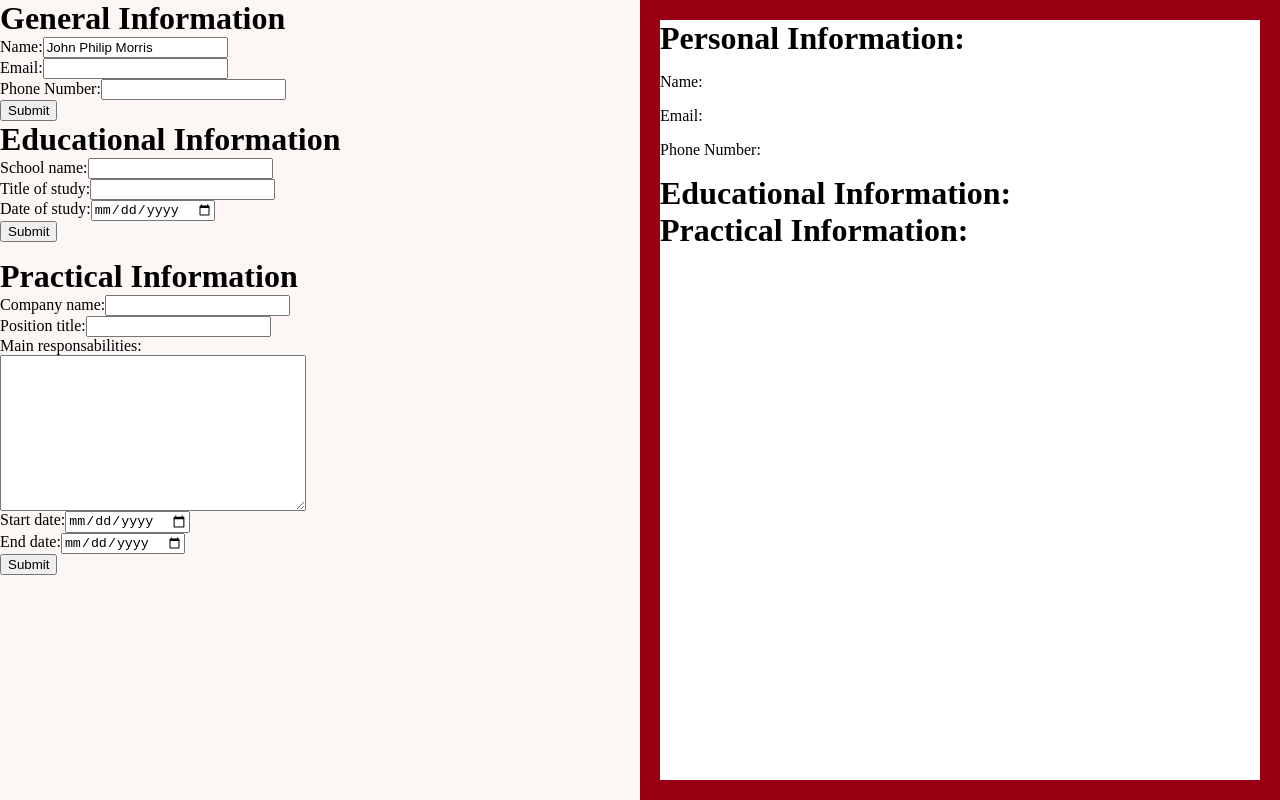
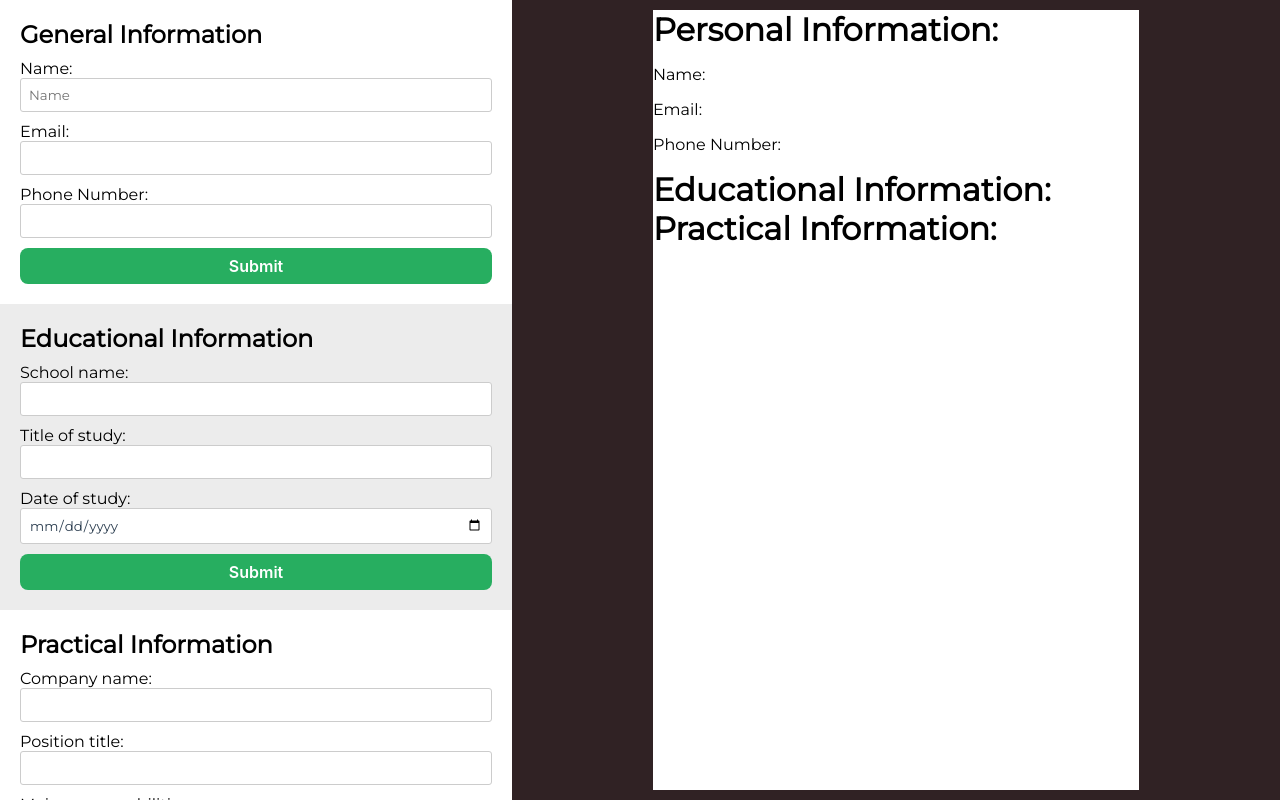
Before and after one commit to beMimg/cv-app, a React (Vite) app: page / in a window 1280 px wide. Built offline with nearby package versions, Linux system fonts and the light colour scheme.

Commit message:
style left-side complete

```diff
--- a/src/App.jsx
+++ b/src/App.jsx
@@ -115,9 +115,11 @@ function App() {
           <h1>Practical Information:</h1>
           {allJobs.map((job) => (
             <div key={job.id}>
-              <p>{job.companyName}</p>
-              <p>{job.positionTitle}</p>
-              <p>{job.mainResponsabilities}</p>
+              <p>Company name:{job.companyName}</p>
+              <p>Position title:{job.positionTitle}</p>
+              <p>Main responsabilities:{job.mainResponsabilities}</p>
+              <p>Start date: {job.startDate}</p>
+              <p>End date: {job.endDate}</p>
             </div>
           ))}
         </div>
--- a/src/EducationalInfo.jsx
+++ b/src/EducationalInfo.jsx
@@ -20,8 +20,8 @@ export function FormEducationalInfo({ handleSubmit }) {
   }
 
   return (
-    <>
-      <h1>Educational Information</h1>
+    <div className="form-section middle">
+      <h1 className="form-title">Educational Information</h1>
       <form onSubmit={handleFormSubmit}>
         <div>
           <label htmlFor="school-name">School name:</label>
@@ -55,7 +55,7 @@ export function FormEducationalInfo({ handleSubmit }) {
         </div>
         <button type="submit">Submit</button>
       </form>
-    </>
+    </div>
   );
 }
 
@@ -64,6 +64,7 @@ export function DisplayStudyEditDelete({ allStudies, onDelete, onEdit }) {
     <ul>
       {allStudies.map((study) => {
         return (
+          <div className="created-form">
             <li key={study.id}>
               <label htmlFor="school-name">School name:</label>
               <input
@@ -83,8 +84,11 @@ export function DisplayStudyEditDelete({ allStudies, onDelete, onEdit }) {
                 value={study.dateOfStudy}
                 onChange={(e) => onEdit("date-of-study", study.id, e)}
               />
-            <button onClick={() => onDelete(study.id)}>Delete</button>
+              <button className="delete-btn" onClick={() => onDelete(study.id)}>
+                Delete
+              </button>
             </li>
+          </div>
         );
       })}
     </ul>
--- a/src/FormGeneralInfo.jsx
+++ b/src/FormGeneralInfo.jsx
@@ -1,7 +1,7 @@
 import { useState } from "react";
 
 export function FormGeneralInfo({ handleSubmit }) {
-  const [name, setName] = useState("John Philip Morris");
+  const [name, setName] = useState("");
   const [email, setEmail] = useState("");
   const [phoneNumber, setPhoneNumber] = useState("");
   const [isSubmit, setIsSubmit] = useState(false);
@@ -15,7 +15,7 @@ export function FormGeneralInfo({ handleSubmit }) {
   }
 
   return (
-    <>
+    <div className="form-section">
       <h1 className="form-title">General Information</h1>
       {isSubmit ? (
         <button onClick={() => setIsSubmit(false)}>Edit</button>
@@ -29,6 +29,7 @@ export function FormGeneralInfo({ handleSubmit }) {
               id="full-name"
               value={name}
               onChange={(e) => setName(e.target.value)}
+              placeholder="Name"
             />
           </div>
           <div>
@@ -54,6 +55,6 @@ export function FormGeneralInfo({ handleSubmit }) {
           <button type="submit">Submit</button>
         </form>
       )}
-    </>
+    </div>
   );
 }
--- a/src/PracticalInfo.jsx
+++ b/src/PracticalInfo.jsx
@@ -26,8 +26,8 @@ export function FormPracticalInfo({ handleSubmit }) {
   }
 
   return (
-    <>
-      <h1>Practical Information</h1>
+    <div className="form-section">
+      <h1 className="form-title">Practical Information</h1>
       <form onSubmit={handleFormSubmit}>
         <div>
           <label htmlFor="company-name">Company name:</label>
@@ -72,7 +72,7 @@ export function FormPracticalInfo({ handleSubmit }) {
         </div>
         <button type="submit">Submit</button>
       </form>
-    </>
+    </div>
   );
 }
 
@@ -81,6 +81,7 @@ export function DisplayJobEditDelete({ allJobs, onDelete, onEdit }) {
     <ul>
       {allJobs.map((job) => {
         return (
+          <div className="created-form">
             <li key={job.id}>
               <label htmlFor="company-name">Company name:</label>
               <input
@@ -100,6 +101,7 @@ export function DisplayJobEditDelete({ allJobs, onDelete, onEdit }) {
               <textarea
                 value={job.mainResponsabilities}
                 onChange={(e) => onEdit("main-responsabilities", job.id, e)}
+                className="responsabilities"
               ></textarea>
               <label htmlFor="start-date">Start date:</label>
               <input
@@ -113,8 +115,11 @@ export function DisplayJobEditDelete({ allJobs, onDelete, onEdit }) {
                 value={job.endDate}
                 onChange={(e) => onEdit("end-date", job.id, e)}
               />
-            <button onClick={() => onDelete(job.id)}> Delete</button>
+              <button className="delete-btn" onClick={() => onDelete(job.id)}>
+                Delete
+              </button>
             </li>
+          </div>
         );
       })}
     </ul>
--- a/src/index.css
+++ b/src/index.css
@@ -1,9 +1,20 @@
+@import url(https://fonts.googleapis.com/css?family=Montserrat);
+
 body {
   width: 100vw;
   height: 100vh;
   margin: 0;
+  font-family: montserrat, arial, verdana;
 }
 
+ul {
+  list-style-type: none;
+  margin: 0;
+  padding: 0;
+  display: flex;
+  flex-direction: column;
+  gap: 20px;
+}
 h1,
 h2,
 h3,
@@ -21,28 +32,129 @@ h6 {
   padding: 0;
   max-width: none;
   display: grid;
-  grid-template-columns: 1fr 1fr;
+  grid-template-columns: 40% 60%;
 }
 
 .left-side-main {
-  background-color: #fcf6f5;
+  background-color: #3831bd;
+  font-size: 16px;
+  overflow: auto;
 }
 
 .right-side-main {
   max-height: 100vh;
-  padding: 20px;
-  background-color: #990011;
+  background-color: #302224;
+  padding: 10px;
+  display: flex;
+  align-items: center;
+  justify-content: center;
 }
 
 .cv {
   background-color: white;
   height: 100%;
+  width: 65%;
+}
+
+.left-side-main label {
+  font-size: 1rem;
 }
 
 .responsabilities {
   display: flex;
   flex-direction: column;
 }
+
 .responsabilities textarea {
-  max-width: 300px;
+  max-width: 400px;
 }
+
+form {
+  display: flex;
+  flex-direction: column;
+  gap: 10px;
+}
+.form-title {
+  margin-bottom: 10px;
+  font-size: 1.5rem;
+}
+
+form div {
+  display: flex;
+  flex-direction: column;
+}
+
+form button {
+  background-color: #27ae60;
+  border-radius: 8px;
+  border-style: none;
+  color: #fff;
+  cursor: pointer;
+  font-family: Inter, -apple-system, system-ui, "Segoe UI", Helvetica, Arial,
+    sans-serif;
+  font-size: 16px;
+  font-weight: 600;
+  padding: 8px 15px;
+  position: relative;
+  transition: all 0.3s;
+}
+
+form button:hover {
+  background-color: #1e8449;
+  transform: translateY(0);
+  transition-duration: 0.35s;
+}
+
+.form-section {
+  background-color: white;
+  padding: 20px;
+}
+
+.form-section.middle {
+  background-color: rgb(236, 236, 236);
+}
+
+input {
+  padding: 8px;
+  border: 1px solid #ccc;
+  border-radius: 3px;
+  width: 100%;
+  box-sizing: border-box;
+  font-family: montserrat;
+  color: #2c3e50;
+}
+
+input:focus {
+  border: 2px solid rgb(45, 45, 199);
+  outline: none;
+}
+
+.created-form {
+  background-color: rgb(213, 213, 213);
+  padding: 20px;
+  border: 1px solid black;
+  margin: 30px;
+  border-radius: 5px;
+}
+
+.delete-btn {
+  background-color: #ae2727;
+  border-radius: 8px;
+  border-style: none;
+  color: #fff;
+  cursor: pointer;
+  font-family: Inter, -apple-system, system-ui, "Segoe UI", Helvetica, Arial,
+    sans-serif;
+  font-size: 16px;
+  font-weight: 600;
+  padding: 8px 15px;
+  position: relative;
+  transition: all 0.3s;
+  margin-top: 10px;
+}
+
+.delete-btn:hover {
+  background-color: #841e1e;
+  transform: translateY(0);
+  transition-duration: 0.35s;
+}
```
Lines whose indentation alone changed are shown as unchanged.
